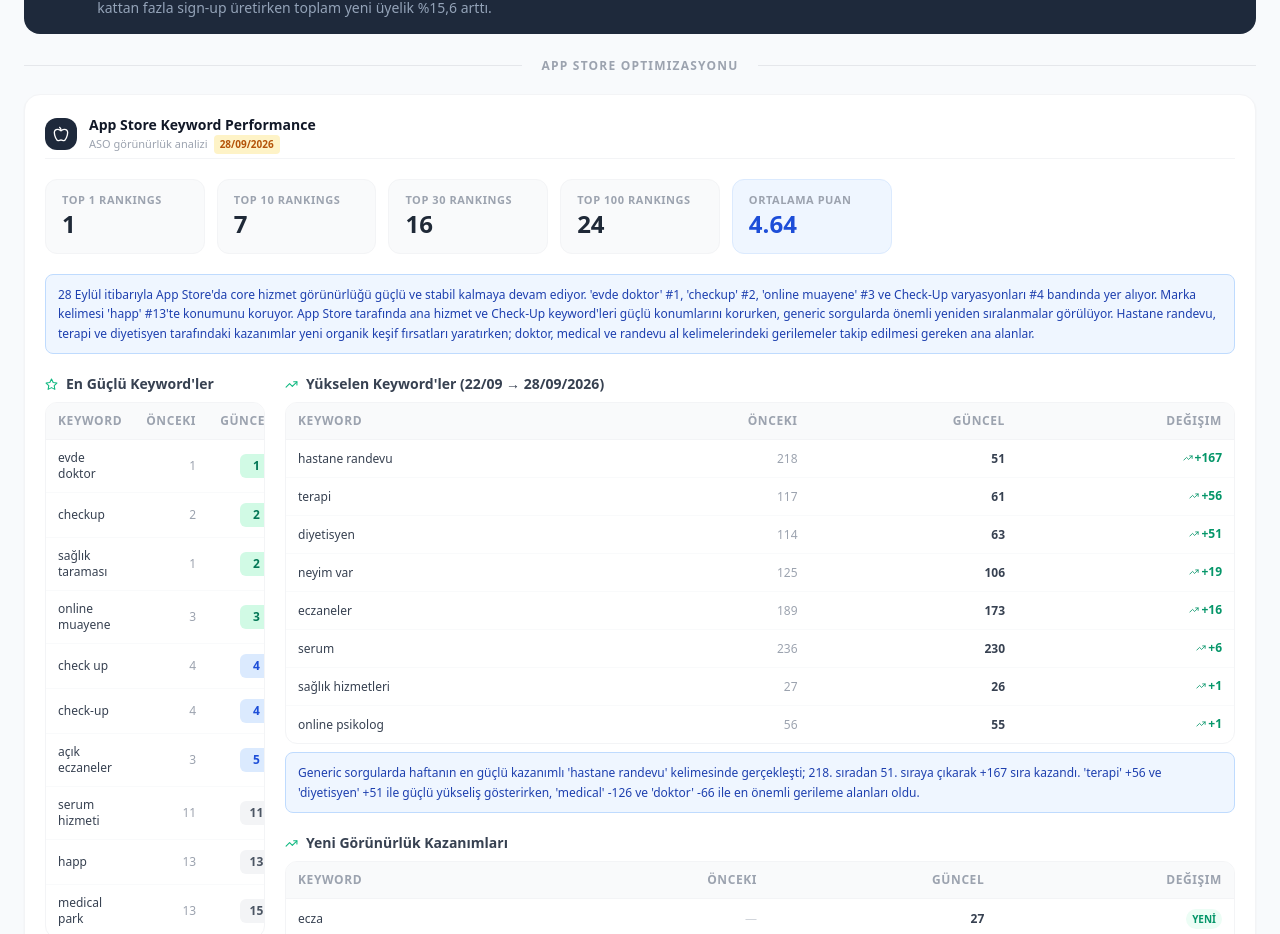
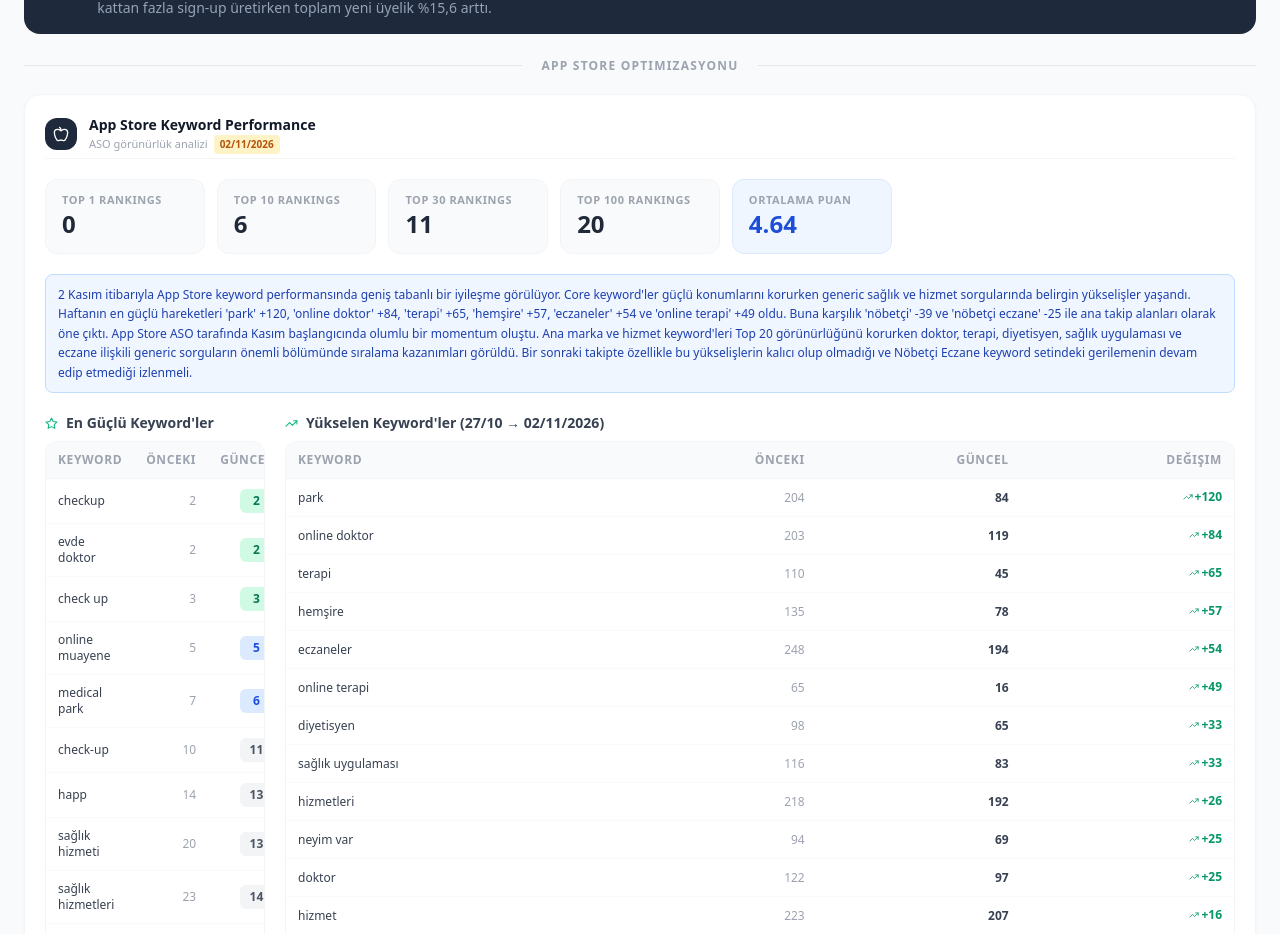
Before and after one commit to happdestek/growth-report, a React (Vite) app: page / in a window 1280 px wide. Shown: the part 2595-3529 px from the top of the page. Built offline with nearby package versions, Linux system fonts and the light colour scheme; no server answers; the database is empty.

Commit message:
Updated ASOSection.tsx

```diff
--- a/src/components/growth/ASOSection.tsx
+++ b/src/components/growth/ASOSection.tsx
@@ -133,57 +133,57 @@ function RisingKeywordsTable({ title, rows, insight, isWatchlist = false, isStab
   );
 }
 
-// 28/09/2026 snapshot
+// 02/11/2026 snapshot
 const APP_STORE_KPIS: ASOKpiCard[] = [
-  { label: 'Top 1 Rankings', value: 1 },
-  { label: 'Top 10 Rankings', value: 7 },
-  { label: 'Top 30 Rankings', value: 16 },
-  { label: 'Top 100 Rankings', value: 24 },
+  { label: 'Top 1 Rankings', value: 0 },
+  { label: 'Top 10 Rankings', value: 6 },
+  { label: 'Top 30 Rankings', value: 11 },
+  { label: 'Top 100 Rankings', value: 20 },
   { label: 'Ortalama Puan', value: '4.64' },
 ];
 
-// Çekirdek / Top keyword'ler (28/09/2026)
+// Çekirdek / Top keyword'ler (02/11/2026)
 const APP_STORE_TOP: KeywordRankRow[] = [
-  { keyword: 'evde doktor',       prev: 1,  current: 1,  change: 0  },
-  { keyword: 'checkup',           prev: 2,  current: 2,  change: 0  },
-  { keyword: 'sağlık taraması',   prev: 1,  current: 2,  change: -1 },
-  { keyword: 'online muayene',    prev: 3,  current: 3,  change: 0  },
-  { keyword: 'check up',          prev: 4,  current: 4,  change: 0  },
-  { keyword: 'check-up',          prev: 4,  current: 4,  change: 0  },
-  { keyword: 'açık eczaneler',    prev: 3,  current: 5,  change: -2 },
-  { keyword: 'serum hizmeti',     prev: 11, current: 11, change: 0  },
-  { keyword: 'happ',              prev: 13, current: 13, change: 0  },
-  { keyword: 'medical park',      prev: 13, current: 15, change: -2 },
+  { keyword: 'checkup',            prev: 2,  current: 2,  change: 0  },
+  { keyword: 'evde doktor',        prev: 2,  current: 2,  change: 0  },
+  { keyword: 'check up',           prev: 3,  current: 3,  change: 0  },
+  { keyword: 'online muayene',     prev: 5,  current: 5,  change: 0  },
+  { keyword: 'medical park',       prev: 7,  current: 6,  change: 1  },
+  { keyword: 'check-up',           prev: 10, current: 11, change: -1 },
+  { keyword: 'happ',               prev: 14, current: 13, change: 1  },
+  { keyword: 'sağlık hizmeti',     prev: 20, current: 13, change: 7  },
+  { keyword: 'sağlık hizmetleri',  prev: 23, current: 14, change: 9  },
+  { keyword: 'online diyetisyen',  prev: 27, current: 15, change: 12 },
+  { keyword: 'online terapi',      prev: 65, current: 16, change: 49 },
 ];
 
-// Yükselen keyword'ler (28/09/2026)
+// Yükselen keyword'ler (27/10 → 02/11/2026)
 const APP_STORE_RISING: KeywordRankRow[] = [
-  { keyword: 'hastane randevu',   prev: 218, current: 51,  change: 167 },
-  { keyword: 'terapi',            prev: 117, current: 61,  change: 56  },
-  { keyword: 'diyetisyen',        prev: 114, current: 63,  change: 51  },
-  { keyword: 'neyim var',         prev: 125, current: 106, change: 19  },
-  { keyword: 'eczaneler',         prev: 189, current: 173, change: 16  },
-  { keyword: 'serum',             prev: 236, current: 230, change: 6   },
-  { keyword: 'sağlık hizmetleri', prev: 27,  current: 26,  change: 1   },
-  { keyword: 'online psikolog',   prev: 56,  current: 55,  change: 1   },
+  { keyword: 'park',              prev: 204, current: 84,  change: 120 },
+  { keyword: 'online doktor',     prev: 203, current: 119, change: 84  },
+  { keyword: 'terapi',            prev: 110, current: 45,  change: 65  },
+  { keyword: 'hemşire',           prev: 135, current: 78,  change: 57  },
+  { keyword: 'eczaneler',         prev: 248, current: 194, change: 54  },
+  { keyword: 'online terapi',     prev: 65,  current: 16,  change: 49  },
+  { keyword: 'diyetisyen',        prev: 98,  current: 65,  change: 33  },
+  { keyword: 'sağlık uygulaması', prev: 116, current: 83,  change: 33  },
+  { keyword: 'hizmetleri',        prev: 218, current: 192, change: 26  },
+  { keyword: 'neyim var',         prev: 94,  current: 69,  change: 25  },
+  { keyword: 'doktor',            prev: 122, current: 97,  change: 25  },
+  { keyword: 'hizmet',            prev: 223, current: 207, change: 16  },
+  { keyword: 'online psikolog',   prev: 55,  current: 40,  change: 15  },
+  { keyword: 'online diyetisyen', prev: 27,  current: 15,  change: 12  },
+  { keyword: 'kan alma',          prev: 57,  current: 46,  change: 11  },
 ];
 
-// Yeni görünürlük kazanan keyword'ler (28/09/2026)
-const APP_STORE_NEW: KeywordRankRow[] = [
-  { keyword: 'ecza',       prev: -1, current: 27,  change: 0 },
-  { keyword: 'hizmetleri', prev: -1, current: 248, change: 0 },
-];
+// Yeni görünürlük kazanan keyword'ler (02/11/2026) — bu snapshot'ta yeni giriş yok
+const APP_STORE_NEW: KeywordRankRow[] = [];
 
-// Zayıflayan / takip edilecek keyword'ler (28/09/2026)
+// Zayıflayan / takip edilecek keyword'ler (27/10 → 02/11/2026)
 const APP_STORE_WATCHLIST: KeywordRankRow[] = [
-  { keyword: 'medical',          prev: 115, current: 241, change: -126 },
-  { keyword: 'doktor',           prev: 133, current: 199, change: -66  },
-  { keyword: 'nöbetçi',          prev: 155, current: 181, change: -26  },
-  { keyword: 'randevu al',       prev: 25,  current: 38,  change: -13  },
-  { keyword: 'online diyetisyen', prev: 21, current: 28,  change: -7   },
-  { keyword: 'sağlık hizmeti',   prev: 21,  current: 27,  change: -6   },
-  { keyword: 'hastane',          prev: 99,  current: 103, change: -4   },
-  { keyword: 'medical park',     prev: 13,  current: 15,  change: -2   },
+  { keyword: 'nöbetçi',        prev: 165, current: 204, change: -39 },
+  { keyword: 'nöbetçi eczane', prev: 186, current: 211, change: -25 },
+  { keyword: 'check-up',       prev: 10,  current: 11,  change: -1  },
 ];
 
 // 28/09/2026 snapshot
@@ -361,17 +361,17 @@ export default function ASOSection() {
       <StoreSection
         store="appstore"
         kpis={APP_STORE_KPIS}
-        note="28 Eylül itibarıyla App Store'da core hizmet görünürlüğü güçlü ve stabil kalmaya devam ediyor. 'evde doktor' #1, 'checkup' #2, 'online muayene' #3 ve Check-Up varyasyonları #4 bandında yer alıyor. Marka kelimesi 'happ' #13'te konumunu koruyor. App Store tarafında ana hizmet ve Check-Up keyword'leri güçlü konumlarını korurken, generic sorgularda önemli yeniden sıralanmalar görülüyor. Hastane randevu, terapi ve diyetisyen tarafındaki kazanımlar yeni organik keşif fırsatları yaratırken; doktor, medical ve randevu al kelimelerindeki gerilemeler takip edilmesi gereken ana alanlar."
+        note="2 Kasım itibarıyla App Store keyword performansında geniş tabanlı bir iyileşme görülüyor. Core keyword'ler güçlü konumlarını korurken generic sağlık ve hizmet sorgularında belirgin yükselişler yaşandı. Haftanın en güçlü hareketleri 'park' +120, 'online doktor' +84, 'terapi' +65, 'hemşire' +57, 'eczaneler' +54 ve 'online terapi' +49 oldu. Buna karşılık 'nöbetçi' -39 ve 'nöbetçi eczane' -25 ile ana takip alanları olarak öne çıktı. App Store ASO tarafında Kasım başlangıcında olumlu bir momentum oluştu. Ana marka ve hizmet keyword'leri Top 20 görünürlüğünü korurken doktor, terapi, diyetisyen, sağlık uygulaması ve eczane ilişkili generic sorguların önemli bölümünde sıralama kazanımları görüldü. Bir sonraki takipte özellikle bu yükselişlerin kalıcı olup olmadığı ve Nöbetçi Eczane keyword setindeki gerilemenin devam edip etmediği izlenmeli."
         topRows={APP_STORE_TOP}
-        topInsight="Core hizmet keyword'lerinde görünürlük güçlü ve büyük ölçüde stabil. 'evde doktor' #1, 'checkup' #2, 'online muayene' #3 ve Check-Up varyasyonları #4 seviyesinde kalırken marka kelimesi 'happ' #13'te stabil."
+        topInsight="App Store'da ana hizmet ve marka keyword'leri güçlü görünürlüğünü koruyor. Check-Up varyasyonları Top 3–11 bandında kalırken 'medical park' #6, 'happ' #13 seviyesinde yer alıyor."
         risingRows={APP_STORE_RISING}
-        risingInsight="Generic sorgularda haftanın en güçlü kazanımlı 'hastane randevu' kelimesinde gerçekleşti; 218. sıradan 51. sıraya çıkarak +167 sıra kazandı. 'terapi' +56 ve 'diyetisyen' +51 ile güçlü yükseliş gösterirken, 'medical' -126 ve 'doktor' -66 ile en önemli gerileme alanları oldu."
+        risingInsight="Haftanın en güçlü hareketleri 'park' +120, 'online doktor' +84, 'terapi' +65, 'hemşire' +57, 'eczaneler' +54 ve 'online terapi' +49 oldu. 'diyetisyen' +33, 'sağlık uygulaması' +33, 'hizmetleri' +26, 'neyim var' +25 ve 'doktor' +25 ile geniş tabanlı yükseliş görüldü."
         newRows={APP_STORE_NEW}
-        newInsight="28/09/2026 snapshotunda 'ecza' (unranked → #27) ve 'hizmetleri' (unranked → #248) yeniden sıralamaya girerek pozitif sinyal verdi."
+        newInsight=""
         watchlistRows={APP_STORE_WATCHLIST}
-        watchlistInsight="En büyük gerilemeler 'medical' (-126), 'doktor' (-66), 'nöbetçi' (-26) ve 'randevu al' (-13) kelimelerinde görüldü. 'online diyetisyen' (-7) ve 'sağlık hizmeti' (-6) de takip edilmeli. Bu kümeler sonraki optimizasyon döneminde izlenmeli."
-        risingTitle="Yükselen Keyword'ler (22/09 → 28/09/2026)"
-        dateLabel="28/09/2026"
+        watchlistInsight="Bu snapshot'ta yalnızca üç keyword gerileme gösterdi: 'nöbetçi' -39, 'nöbetçi eczane' -25 ve 'check-up' -1. Nöbetçi Eczane keyword seti bir sonraki takipte öncelikli izleme alanı."
+        risingTitle="Yükselen Keyword'ler (27/10 → 02/11/2026)"
+        dateLabel="02/11/2026"
       />
 
       <StoreSection
```
